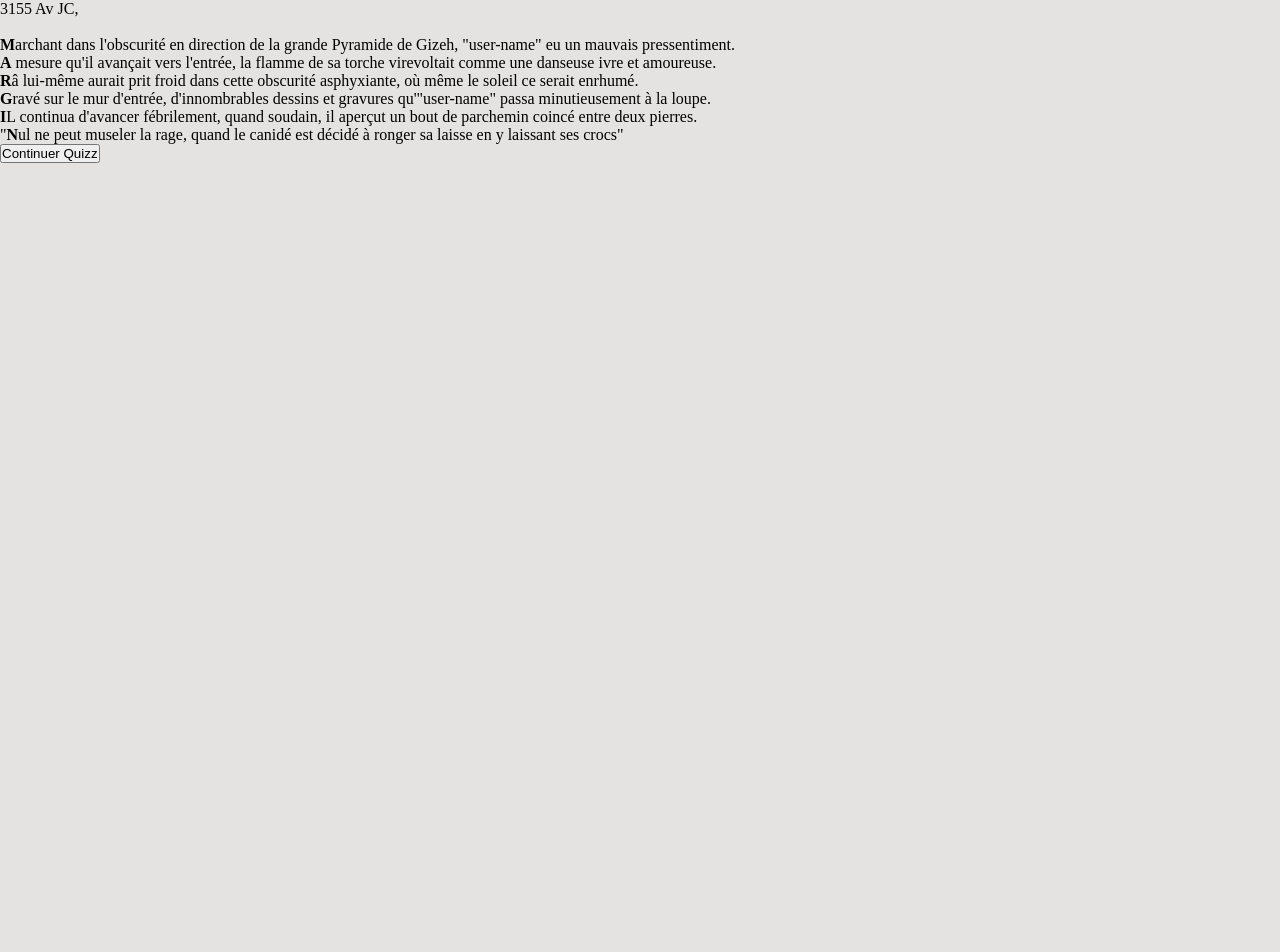
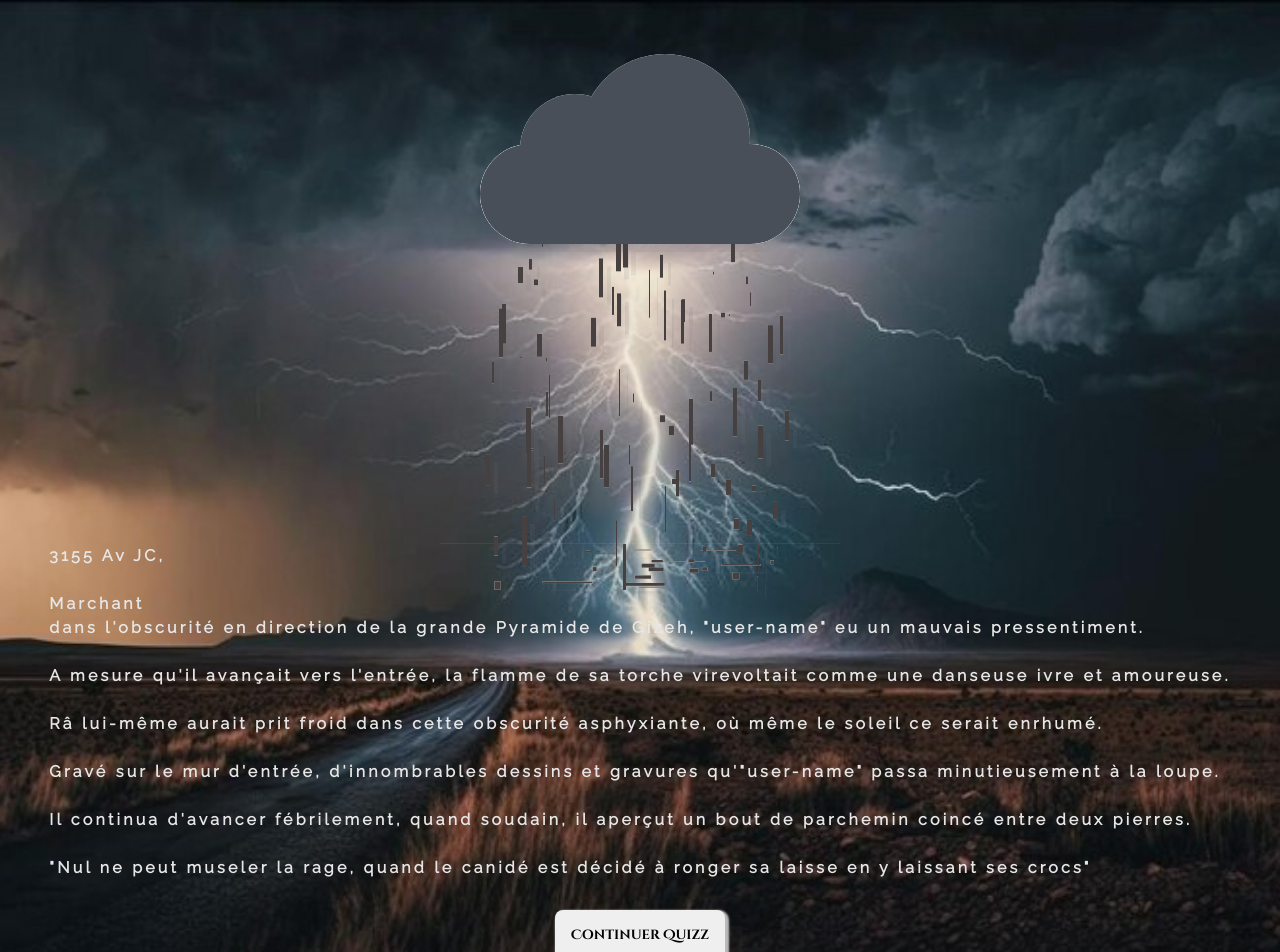
Before and after one commit to WildCodeSchool-2024-02/JS-RemoteFR-CodeOfWar-P2-ReplitAfterMe, a React (Vite) app in the folder client/: page /story in a window 1280 px wide. Shown: the top 952 px of the page. Before the commit the page ends 800 px from the top, so only its background shows below. Built offline with nearby package versions, Linux system fonts and the light colour scheme; a web font is replaced by a local one.

Commit message:
Modified CSS page Story

```diff
--- /dev/null
+++ b/client/src/components/RainStory.jsx
@@ -0,0 +1,36 @@
+import { useEffect } from "react";
+import "../style/rainStory.css";
+
+export default function RainEffect() {
+  useEffect(() => {
+    function rain() {
+      const cloud = document.querySelector(".rain-cloud");
+      const e = document.createElement("div");
+      const left = Math.floor(Math.random() * 310);
+      const width = Math.random() * 5;
+      const height = Math.random() * 50;
+      const duration = Math.random() * 0.5;
+
+      e.classList.add("rain-drop");
+      cloud.appendChild(e);
+      e.style.left = `${left}px`;
+      e.style.width = `${0.5 + width}px`;
+      e.style.height = `${0.5 + height}px`;
+      e.style.animationDuration = `${1 + duration}s`;
+
+      setTimeout(() => {
+        cloud.removeChild(e);
+      }, 2000);
+    }
+
+    const interval = setInterval(rain, 20);
+
+    return () => clearInterval(interval);
+  }, []);
+
+  return (
+    <div className="rain-container">
+      <div className="rain-cloud" />
+    </div>
+  );
+}
--- a/client/src/components/Story.jsx
+++ b/client/src/components/Story.jsx
@@ -3,7 +3,9 @@ import { useState, useContext, useEffect } from "react";
 import { Link } from "react-router-dom";
 import { ChapterContext } from "../contexts/ChapterContext";
 import story from "../data/story";
+import RainStory from "./RainStory";
 import "../style/story.css";
+import "../style/rainStory.css";
 
 export default function Story() {
   const { chapter, setChapter } = useContext(ChapterContext);
@@ -21,11 +23,16 @@ export default function Story() {
   }
 
   return (
-    <section>
-      <div dangerouslySetInnerHTML={{ __html: story[chapter - 1].text }} />
-      <Link to={`/quizz/${chapter}`}>
-        <button type="button">Continuer Quizz</button>
-      </Link>
+    <section className="story-container">
+      <div className="story-wrapper">
+        <RainStory />
+        <div dangerouslySetInnerHTML={{ __html: story[chapter - 1].text }} />
+        <Link to={`/quizz/${chapter}`}>
+          <button className="next-quizz" type="button">
+            Continuer Quizz
+          </button>
+        </Link>
+      </div>
     </section>
   );
 }
--- a/client/src/data/story.js
+++ b/client/src/data/story.js
@@ -3,11 +3,11 @@ const story = [
     chapter: 1,
     text: `3155 Av JC,<br /><br />
 
-    <strong>M</strong>archant dans l'obscurité en direction de la grande Pyramide de Gizeh, "user-name" eu un mauvais pressentiment.<br />
-    <strong>A</strong> mesure qu'il avançait vers l'entrée, la flamme de sa torche virevoltait comme une danseuse ivre et amoureuse.<br />
-    <strong>R</strong>â lui-même aurait prit froid dans cette obscurité asphyxiante, où même le soleil ce serait enrhumé.<br />
-    <strong>G</strong>ravé sur le mur d'entrée, d'innombrables dessins et gravures qu'"user-name" passa minutieusement à la loupe.<br />
-    <strong>I</strong>L continua d'avancer fébrilement, quand soudain, il aperçut un bout de parchemin coincé entre deux pierres.<br />
+    <strong>M</strong>archant<br /> dans l'obscurité en direction de la grande Pyramide de Gizeh, "user-name" eu un mauvais pressentiment.<br /><br />
+    <strong>A</strong> mesure qu'il avançait vers l'entrée, la flamme de sa torche virevoltait comme une danseuse ivre et amoureuse.<br /><br />
+    <strong>R</strong>â lui-même aurait prit froid dans cette obscurité asphyxiante, où même le soleil ce serait enrhumé.<br /><br />
+    <strong>G</strong>ravé sur le mur d'entrée, d'innombrables dessins et gravures qu'"user-name" passa minutieusement à la loupe.<br /><br />
+    <strong>I</strong>l continua d'avancer fébrilement, quand soudain, il aperçut un bout de parchemin coincé entre deux pierres.<br /><br />
     "<strong>N</strong>ul ne peut museler la rage, quand le canidé est décidé à ronger sa laisse en y laissant ses crocs"`,
   },
   {
@@ -18,10 +18,10 @@ const story = [
     chapter: 3,
     text: `
 
-    <strong>B</strong>ercé par la lueur d'une lune froide comme un cœur en deuil, "User-name" entre dans le Colisée l'esprit hagard.<br />
-    <strong>E</strong>n explorant les ruines, l'oxygène semblait lui manquer, comme un poumon percé. Quand soudain, un médaillon accroché sur une pierre attira son attention.<br />
-    <strong>L</strong>a gravure au dos indiquait " La logique, c'est logique ", une citation ancestrale prononçait par une philosophe Française un lendemain d'Hakathon.<br />
-    <strong>G</strong>alvanisé par cette chasse, "User-name" esquissa un sourire face à cet indice superflus, se disant qu'il aurait pu y être inscrit "Toto" cela n'aurait rien changé. <br />
+    <strong>B</strong>ercé par la lueur d'une lune froide comme un cœur en deuil, "User-name" entre dans le Colisée l'esprit hagard.<br /><br />
+    <strong>E</strong>n explorant les ruines, l'oxygène semblait lui manquer, comme un poumon percé. Quand soudain, un médaillon accroché sur une pierre attira son attention.<br /><br />
+    <strong>L</strong>a gravure au dos indiquait " La logique, c'est logique ", une citation ancestrale prononçait par une philosophe Française un lendemain d'Hakathon.<br /><br />
+    <strong>G</strong>alvanisé par cette chasse, "User-name" esquissa un sourire face à cet indice superflus, se disant qu'il aurait pu y être inscrit "Toto" cela n'aurait rien changé. <br /><br />
     <strong>E</strong>mportant le médaillon, l'inspecteur fit son rapport à la Centrale et reprit la route en suivant les traces laissées par sa proie.`,
   },
   {
--- /dev/null
+++ b/client/src/style/rainStory.css
@@ -0,0 +1,82 @@
+.story-wrapper {
+  display: flex;
+  flex-direction: column;
+  justify-content: center;
+  align-items: center;
+  margin-top: 8rem;
+}
+
+.rain-container {
+  position: relative;
+  width: 400px;
+  height: 400px;
+  display: flex;
+  justify-content: center;
+  border-bottom: 1px solid rgba(255, 255, 255, 0.058);
+}
+
+.rain-cloud {
+  position: relative;
+  width: 320px;
+  height: 100px;
+  background: #fff;
+  border-radius: 100px;
+  filter: drop-shadow(8px 8px 0 #0005);
+  animation: animateCloud 2s steps(1) infinite;
+}
+
+@keyframes animateCloud {
+  0% {
+    filter: drop-shadow(8px 8px 0 #0001) drop-shadow(0 0 0 #fff) brightness(1);
+  }
+  95% {
+    filter: drop-shadow(8px 8px 0 #0001) drop-shadow(0 0 50px #fff5)
+      brightness(10);
+  }
+}
+
+.rain-cloud::before {
+  content: "";
+  position: absolute;
+  top: -50px;
+  left: 40px;
+  width: 110px;
+  height: 110px;
+  border-radius: 50%;
+  background: #484f59;
+  box-shadow: 90px -10px 0 30px #484f59;
+}
+
+.rain-cloud::after {
+  content: "";
+  position: absolute;
+  inset: 0;
+  background: #484f59;
+  border-radius: 100px;
+  z-index: 1000;
+}
+
+.rain-drop {
+  position: fixed;
+  top: 40px;
+  background: rgb(70, 64, 64);
+  width: 2px;
+  height: 10px;
+  transform-origin: bottom;
+  animation: animate 2s linear infinite;
+}
+
+@keyframes animate {
+  0% {
+    transform: translateY(0) scaleY(1);
+  }
+  70% {
+    transform: translateY(360px) scaleY(1);
+  }
+  80% {
+    transform: translateY(360px) scaleY(0.2);
+  }
+  100% {
+    transform: translateY(360px) scaleY(0) scaleX(15);
+  }
+}
--- a/client/src/style/story.css
+++ b/client/src/style/story.css
@@ -1,14 +1,30 @@
-* {
+.story-container {
+  padding: 0;
   margin: 0;
-  padding: 0;
   box-sizing: border-box;
+  display: flex;
+  flex-direction: column;
+  background-color: rgba(2, 2, 2, 0.805);
+  background-image: url(../assets/images/orage-7.jpg);
+  background-size: cover;
+  background-position: center;
+  font-family: var(--thirty-font);
+  padding: 1rem;
+  color: rgb(231, 230, 230);
+  font-size: 1em;
+  font-weight: bold;
+  letter-spacing: 0.2em;
+  line-height: 1.5;
 }
 
-body {
-  background-color: aquamarine;
+button.next-quizz {
+  cursor: pointer;
+  box-shadow: 2px 2px 2px 2px #bababa;
+  margin: 30px;
+  padding: 1rem;
+  border-radius: 8px;
+  border: none;
+  text-align: center;
+  font-family: var(--primary-font);
+  font-weight: bold;
 }
-
-.storySection {
-  display: flex;
-  flex-direction: row-reverse;
-}
```
Also changed, not shown: client/src/assets/images/orage-7.jpg (added), client/src/assets/images/orage.png (added).
